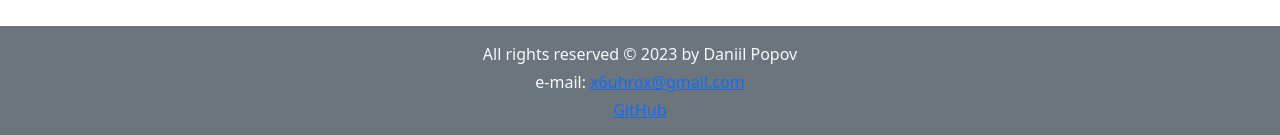
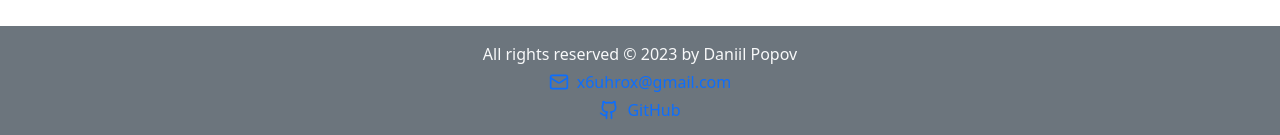
Before and after one commit to DaniilPopov0809/my-wallet-app, a React (Vite) app: page / in a window 1280 px wide. Shown: the part 662-797 px from the top of the page. Built offline with nearby package versions, Linux system fonts and the light colour scheme; no server answers; what web3modal would draw is missing.

Commit message:
ADDED: icon footer

```diff
--- a/package.json
+++ b/package.json
@@ -24,6 +24,7 @@
     "react-bootstrap": "^2.8.0",
     "react-copy-to-clipboard": "^5.1.0",
     "react-dom": "^18.2.0",
+    "react-icons": "^4.10.1",
     "react-redux": "^8.1.1",
     "react-toastify": "^9.1.3",
     "react-tooltip": "^5.18.1",
--- a/src/components/Footer/Footer.jsx
+++ b/src/components/Footer/Footer.jsx
@@ -1,5 +1,6 @@
 import React from "react";
 import { Container } from "react-bootstrap";
+import { LuMail, LuGithub } from "react-icons/lu";
 
 const Footer = () => {
   return (
@@ -8,12 +9,20 @@ const Footer = () => {
         <p className="mb-1">
           All rights reserved © {new Date().getFullYear()} by Daniil Popov
         </p>
-        <p className="mb-1">
-          e-mail: <a href="mailto:x6uhrox@gmail.com">x6uhrox@gmail.com</a>
-        </p>
-        <p className="m-0">
-          <a href="https://github.com/DaniilPopov0809/my-wallet-app">GitHub</a>
-        </p>
+        <div className="mb-1">
+          <a href="mailto:x6uhrox@gmail.com" className="text-decoration-none d-block d-flex align-items-center justify-content-center">
+            <LuMail size={20} />
+            <span className="ms-2">x6uhrox@gmail.com</span>
+          </a>
+        </div>
+        <div className="m-0">
+          <a
+            href="https://github.com/DaniilPopov0809/my-wallet-app"
+            className="text-decoration-none d-block d-flex align-items-center justify-content-center"
+          >
+            <LuGithub size={20} /><span className="ms-2"> GitHub</span>
+          </a>
+        </div>
       </Container>
     </footer>
   );
--- a/src/components/Header/Header.jsx
+++ b/src/components/Header/Header.jsx
@@ -6,7 +6,7 @@ import { selectCurrentAddress } from "../../redux/walletSelector";
 import { useSelector } from "react-redux";
 import { walletOperations } from "../../redux/operations";
 import WalletButton from "../WalletButton/WalletButton";
-import { TextLogo, Link } from "./Header.styled";
+import { TextLogo, Link, Wrap } from "./Header.styled";
 
 const Header = () => {
   const currentAddress = useSelector(selectCurrentAddress);
@@ -31,7 +31,7 @@ const Header = () => {
             id="basic-navbar-nav"
             className="justify-content-end"
           >
-              <div className="d-flex flex-column flex-lg-row py-3 py-lg-0">
+              <Wrap className="d-flex flex-column flex-lg-row py-3 py-lg-0">
                 {currentAddress ? (
                   <WalletInfo cls={"mb-2 mb-lg-0 me-lg-3 d-flex flex-column flex-lg-row"} />
                 ) : (
@@ -47,7 +47,7 @@ const Header = () => {
                   nameButton={"Disconnect"}
                 />
               )}
-            </div>
+            </Wrap>
           </Navbar.Collapse>
         </Container>
       </Navbar>
--- a/src/components/Header/Header.styled.jsx
+++ b/src/components/Header/Header.styled.jsx
@@ -13,3 +13,10 @@ export const Link = styled.a`
     scale: 1.02;
   }
 `;
+
+export const Wrap = styled.div`
+  width: 50%;
+  @media (min-width: 992px) {
+    width: auto;
+  }
+`;
--- a/src/redux/walletSlice.js
+++ b/src/redux/walletSlice.js
@@ -28,13 +28,14 @@ const walletSlice = createSlice({
     builder
       .addCase(walletOperations.connectToWallet.pending, handlePending)
       .addCase(walletOperations.connectToWallet.fulfilled, (state, action) => {
+        if (!state.hash && !state.error) {
+          toast.success("Connected to the wallet successfully!");
+        }
         state.isLoading = false;
         state.error = null;
         state.currentAddress = action.payload.currentAddress;
         state.currentBalance = action.payload.currentBalance;
-        if (!state.hash || state.error) {
-          toast.success("Connected to the wallet successfully!");
-        }
+
       })
       .addCase(walletOperations.connectToWallet.rejected, handleRejected)
       .addCase(walletOperations.disconnectFromWallet.pending, handlePending)
```
Also changed, not shown: 1 other file (tests, documents, lock files or other folders).
